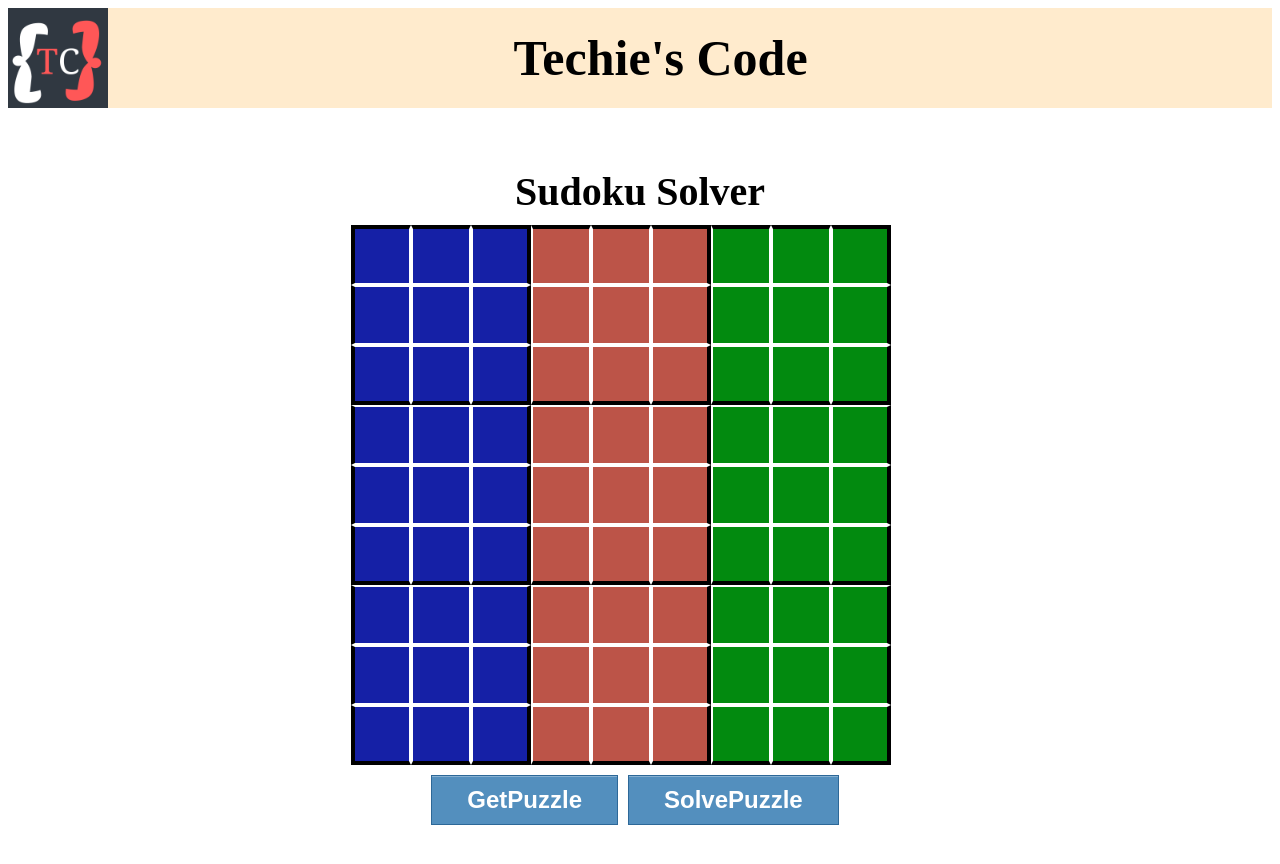
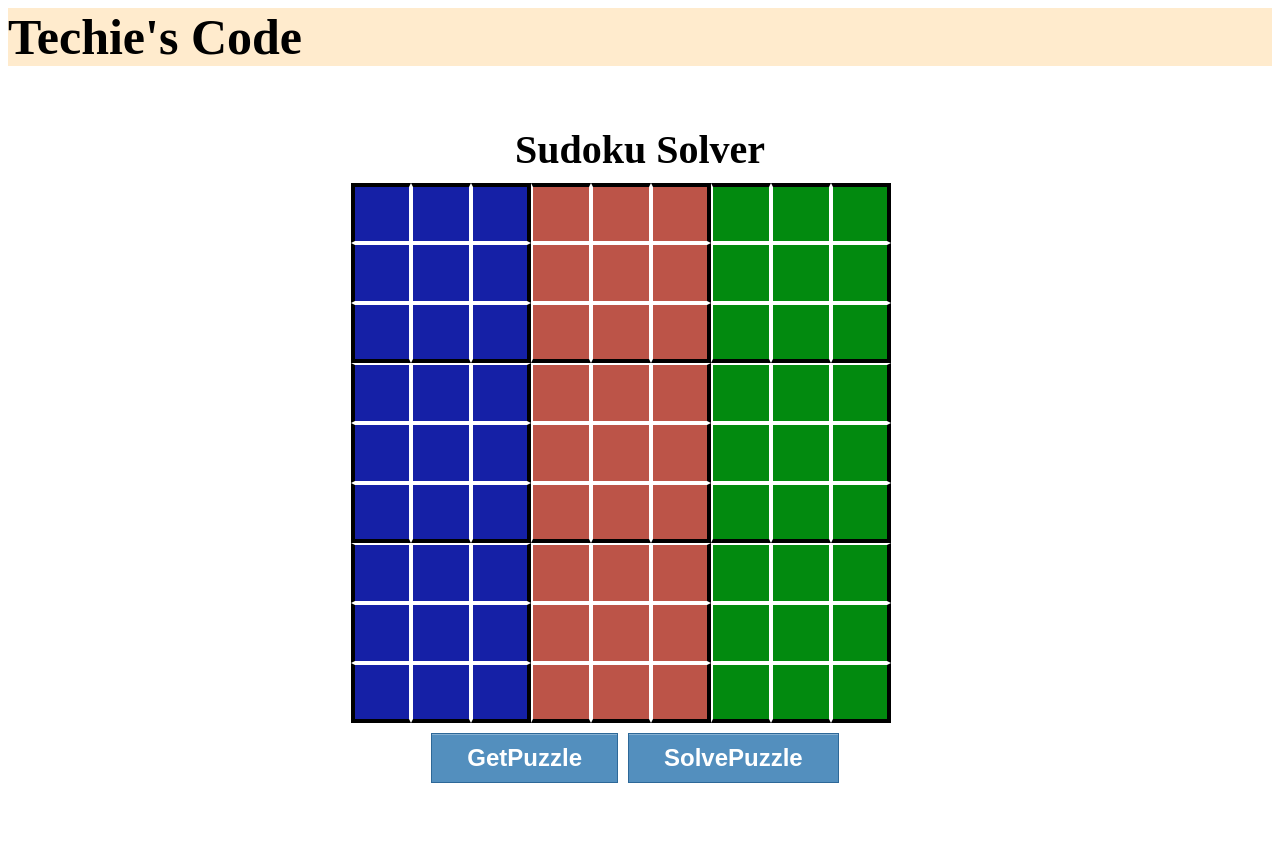
Before and after one commit to dishikabansal/Sudoku-Solver, a plain HTML site: page index.html in a window 1280 px wide. Drawn offline with Linux system fonts and the light colour scheme.

```diff
--- a/index.html
+++ b/index.html
@@ -11,9 +11,6 @@
 
 <body>
     <div class="Header">
-        <div id="logo">
-            <img src="./logo.png" alt="Techies Code" srcset="">
-        </div>
         <div id="name">Techie's Code</div>
     </div>
     <div class="Heading">Sudoku Solver</div>
```
Also changed, not shown: logo.png (deleted).
